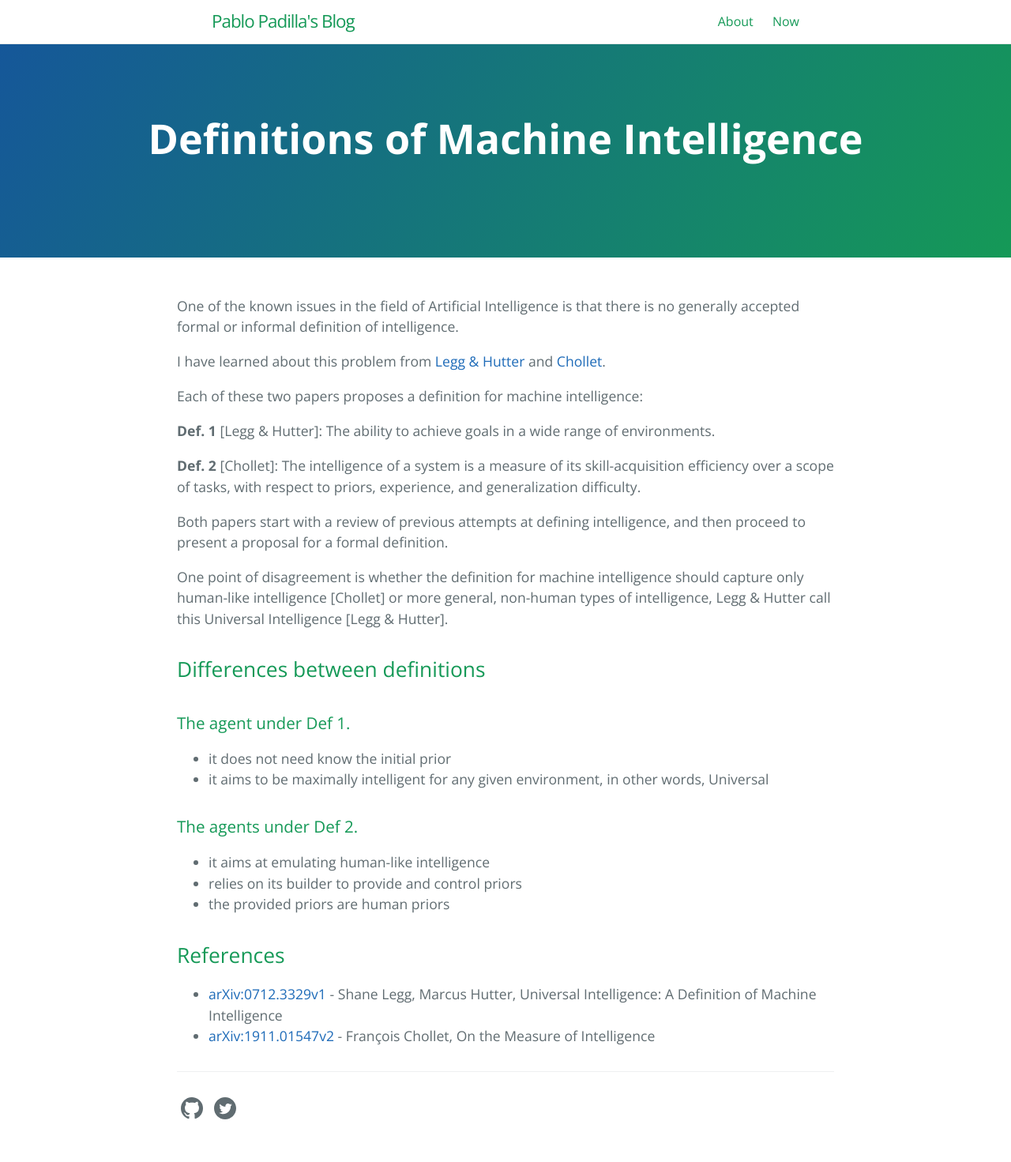
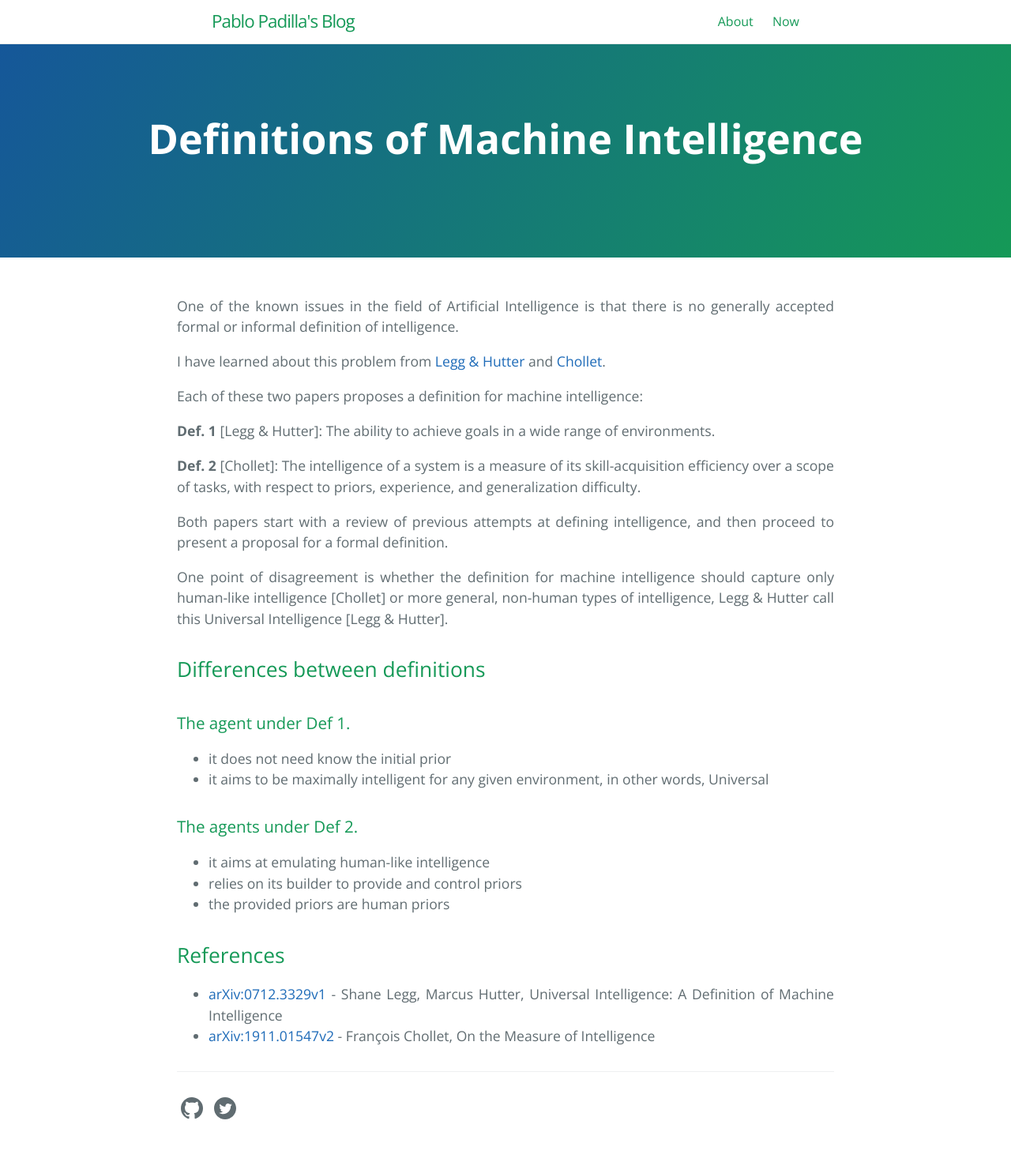
Before and after one commit to pgpbpadilla/pgpbpadilla.github.io, a Jekyll site: the page built from _posts/2021-01-24-machine-intelligence.md, in a window 1280 px wide. Shown: the whole page at 79% size. Built offline with Jekyll 4.4.1, drawn with Linux system fonts in a browser that asks for light colours.

Commit message:
chg: dev: Always justify text in Blog posts.

```diff
--- a/_layouts/post.liquid.html
+++ b/_layouts/post.liquid.html
@@ -15,7 +15,7 @@ layout: default.liquid
       {% endif %}</p>
   </header> -->
 
-  <div itemprop="articleBody">
+  <div itemprop="articleBody" class="text-justify">
     {{ content }}
   </div>
 
--- a/_sass/blog.scss
+++ b/_sass/blog.scss
@@ -46,3 +46,7 @@ $on-laptop:        54em !default;
   "blog/base",
   "blog/layout"
 ;
+
+.text-justify {
+  text-align: justify;
+}
```
